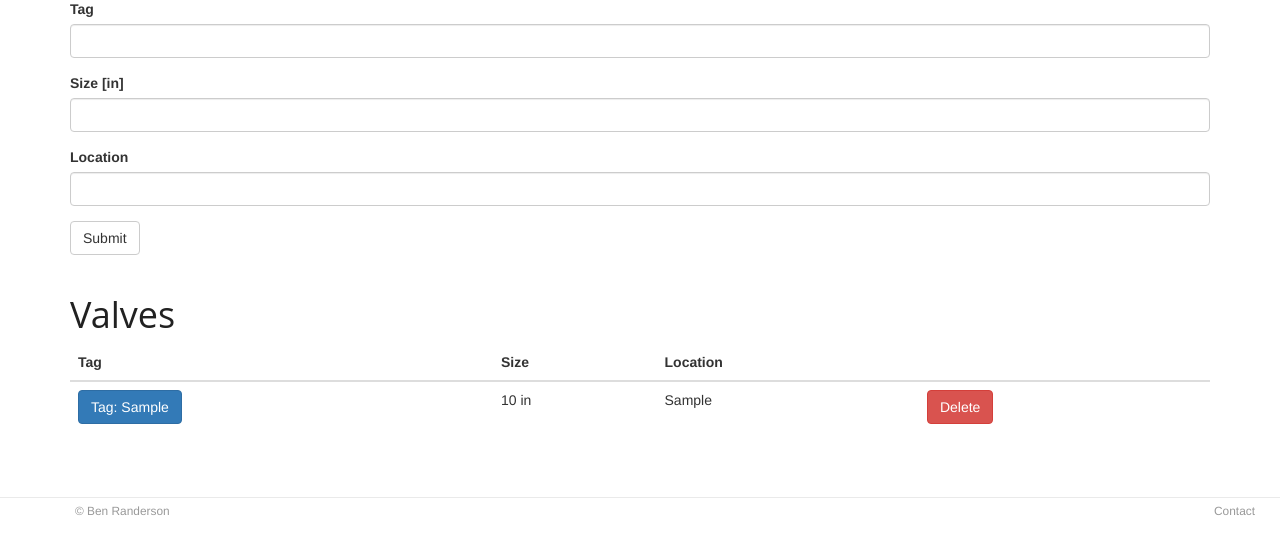
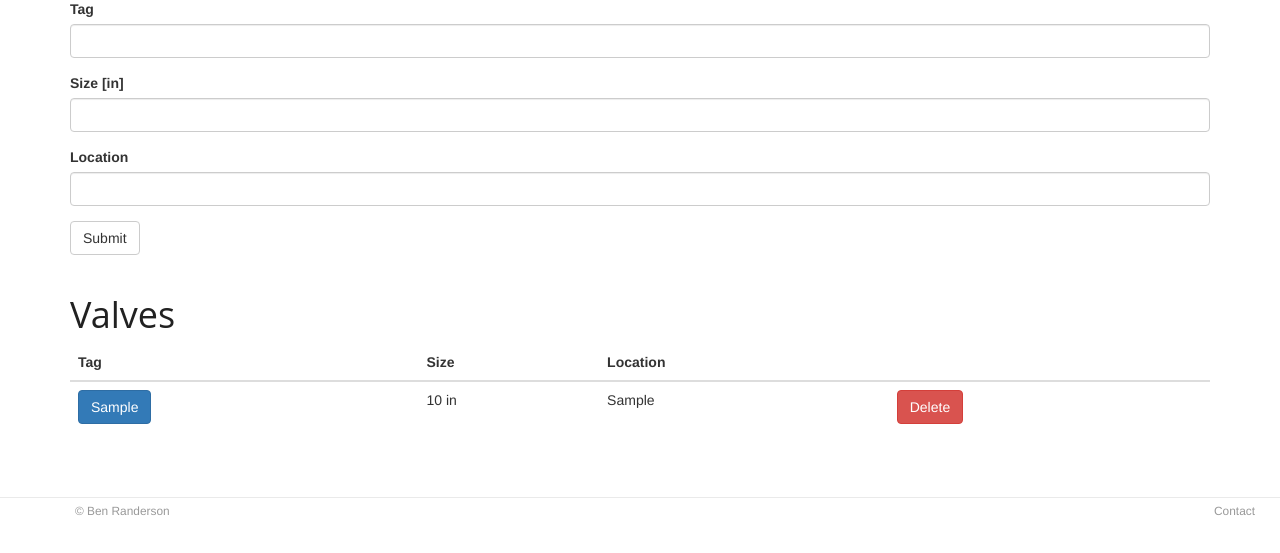
Before and after one commit to benranderson/valve-inspector, a Flask app: template app/templates/index.html in a window 1280 px wide. Shown: the part 297-850 px from the top of the page. Run offline with Flask 2, Linux system fonts and the light colour scheme; tables that the repository leaves empty hold one stand-in row (values such as "Sample post"); the template is opened without the code that fills it: values that come from a table or form of the project are taken from there, most other values are stand-ins (such as "Sample title", 1, 10 or a date in 2020); some libraries are stand-ins or nearby versions.

Commit message:
removes tag label from valve table

```diff
--- a/app/templates/index.html
+++ b/app/templates/index.html
@@ -17,7 +17,7 @@
             <thead><tr><th>Tag</th><th>Size</th><th>Location</th><th></th></tr></thead>
             {% for valve in valves %}
                 <tr>
-                    <td><a href="{{ url_for('.valve', tag=valve.tag) }}"><button type="button" class="btn btn-primary">Tag: {{ valve.tag }}</button></a></td>
+                    <td><a href="{{ url_for('.valve', tag=valve.tag) }}"><button type="button" class="btn btn-primary">{{ valve.tag }}</button></a></td>
                     <td>{{ valve.size }} in</td>
                     <td>{{ valve.location }}</td>
                     <td>
```
